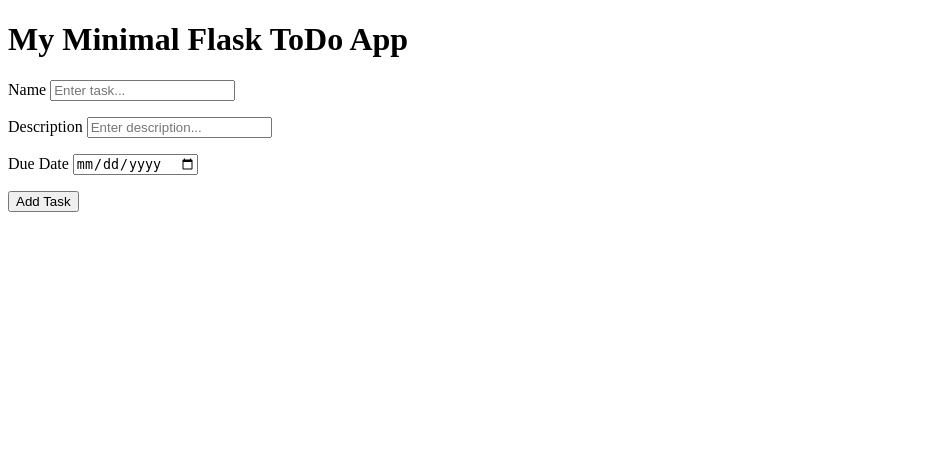
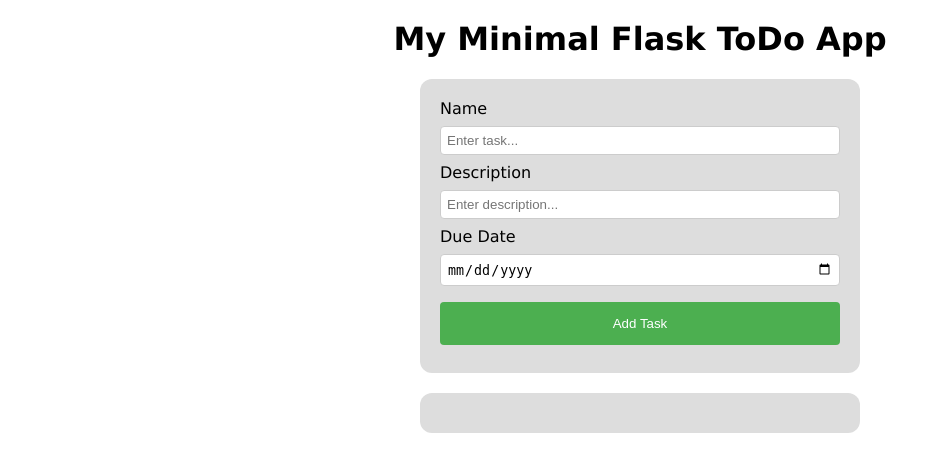
Before and after one commit to DeybisMelendez/flask-todo-app, a Flask app: page / in a window 1280 px wide. Shown: the top 472 px of the page, without its empty margins (0-941 px from the left). Run offline with Flask 3, Linux system fonts and the light colour scheme.

Commit message:
añadido style y modificado html

```diff
--- /dev/null
+++ b/static/style.css
@@ -0,0 +1,71 @@
+body {
+  font-family: Verdana, Geneva, Tahoma, sans-serif;
+  margin: 0;
+  padding: 0;
+}
+header {
+  margin-top: 20px;
+}
+h1,h2 {
+  text-align: center;
+  margin-top: 0;
+}
+
+section,
+main {
+  border-radius: 12px;
+  background-color: #ddd;
+  padding: 20px;
+  max-width: 400px;
+  margin: auto;
+  margin-bottom: 20px;
+}
+article {
+  background-color: #eee;
+  border-radius: 6px;
+  border-bottom: 2px solid black;
+  padding-left: 12px;
+  padding-right: 12px;
+  margin-bottom: 12px;
+}
+
+input,a {
+  width: 100%;
+  padding: 6px 6px;
+  margin: 8px 0;
+  display: inline-block;
+  border: 1px solid #ccc;
+  border-radius: 4px;
+  box-sizing: border-box;
+  text-decoration: none;
+}
+
+input[type="submit"],a {
+  width: 100%;
+  background-color: #4caf50;
+  color: white;
+  padding: 14px 20px;
+  margin: 8px 0;
+  border: none;
+  border-radius: 4px;
+  cursor: pointer;
+}
+
+.delete {
+  background-color: rgb(226, 48, 48);
+}
+
+.delete:hover{
+  background-color: rgb(196, 41, 41);
+}
+
+input[type="submit"]:hover,a:hover {
+  background-color: #45a049;
+}
+
+em {
+  display: block;
+  text-align: end;
+  padding-top: 8px;
+  padding-bottom: 8px;
+}
--- a/templates/index.html
+++ b/templates/index.html
@@ -3,12 +3,16 @@
   <head>
     <meta charset="UTF-8" />
     <meta name="viewport" content="width=device-width, initial-scale=1.0" />
-    <title>ToDo App</title>
+    <link rel="stylesheet" href="{{ url_for('static', filename='style.css') }}">
+    <title>Flask ToDo App</title>
   </head>
   <body>
+    <header>
       <h1>My Minimal Flask ToDo App</h1>
+    </header>
+    <section>
       <form action="/add" method="POST">
-      <p>
+        <div>
           <label for="name">Name</label>
           <input
             type="text"
@@ -17,8 +21,8 @@
             maxlength="60"
             required
           />
-      </p>
-      <p>
+        </div>
+        <div>
           <label for="description">Description</label>
           <input
             type="text"
@@ -26,32 +30,32 @@
             placeholder="Enter description..."
             maxlength="255"
             required/>
-      </p>
-      <p>
+        </div>
+        <div>
           <label for="due-date">Due Date</label>
           <input type="date" name="due-date" min="{{today.strftime('%Y-%m-%d')}}" required>
-      </p>
+        </div>
 
-      <button type="submit">Add Task</button>
+        <input type="submit"/ value="Add Task">
       </form>
-    <ul>
+    </section>
+    <main>
         {% for task in task_list %}
-      <li>
+        <article>
           {% if task.completed %}
-          <h2><del>{{ task.name }}</del></h2>
-          <p><del>Created at: <em>{{ task.created_at.strftime('%A, %d de %B de %Y') }}</em></del></p>
-          <p><del>{{ task.description }}</del></p>
-          <p>Deadline <em>{{ task.created_at.strftime('%A, %d de %B de %Y') }}</em></p>
+          <del><em>Deadline: {{ task.created_at.strftime('%A, %d de %B de %Y') }}</em>
+            <h2>{{ task.name }}</h2>
+            <p>{{ task.description }}</p>
+          </del>
           {% else %}
-          <h2>{{ task.content }}</h2>
-          <p>Created at <em>{{ task.created_at.strftime('%A, %d de %B de %Y') }}</em></p>
+            <em>Deadline: {{ task.created_at.strftime('%A, %d de %B de %Y') }}</em>
+            <h2>{{ task.name }}</h2>
             <p>{{ task.description }}</p>
-          <p>Deadline <em>{{ task.created_at.strftime('%A, %d de %B de %Y') }}</em></p>
             <a href="/complete/{{ task.id }}">Complete</a>
           {% endif %}
-        <a href="/delete/{{ task.id }}">Delete</a>
-      </li>
+          <a href="/delete/{{ task.id }}" class="delete">Delete</a>
+        </article>
         {% endfor %}
-    </ul>
+    </main>
   </body>
 </html>
```
Also changed, not shown: README.md, 1 other file. Lines whose indentation alone changed are shown as unchanged.
